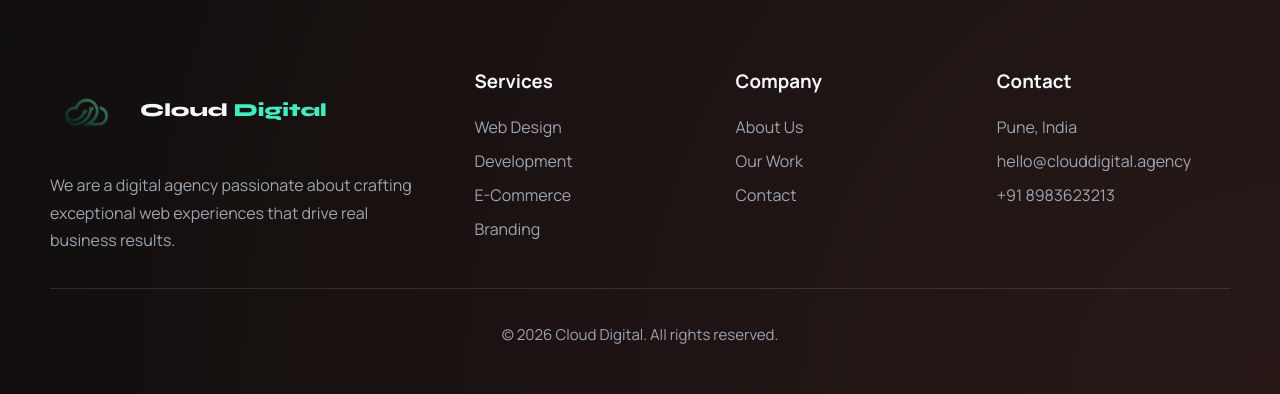
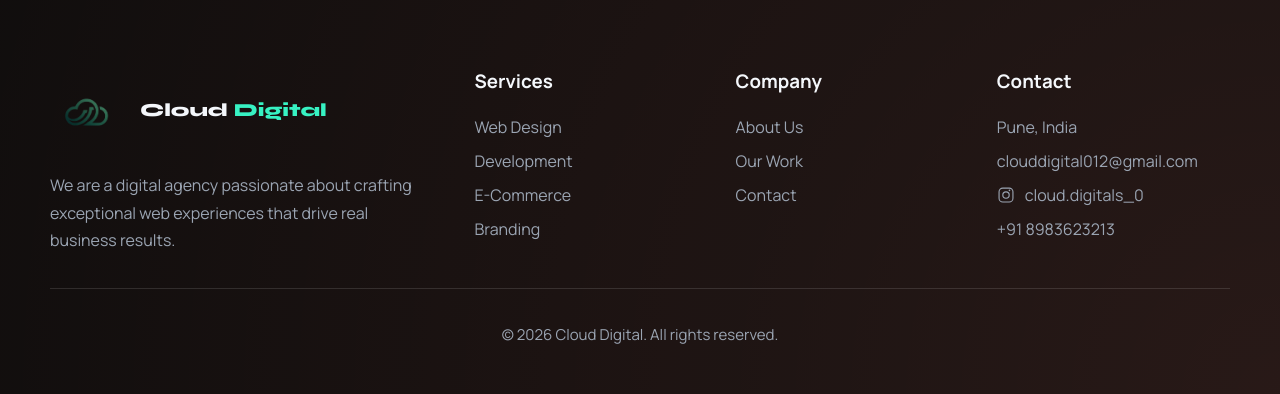
Before and after one commit to master7135/Cloud-Digital, a Flask app: page / in a window 1280 px wide. Shown: the part 5434-5828 px from the top of the page. Run offline with Flask 3, Linux system fonts and the light colour scheme.

Commit message:
Add files via upload

```diff
--- a/templates/index.html
+++ b/templates/index.html
@@ -14,6 +14,9 @@
       href="https://fonts.googleapis.com/css2?family=Manrope:wght@400;500;600;700;800&family=Syne:wght@500;700;800&display=swap"
       rel="stylesheet"
     />
+    <script>
+      document.documentElement.classList.add("js-enabled");
+    </script>
     <link rel="stylesheet" href="{{ url_for('static', filename='css/styles.css') }}" />
   </head>
   <body>
@@ -213,7 +216,16 @@
         <div class="footer-column">
           <h3>Contact</h3>
           <span>Pune, India</span>
-          <span>hello@clouddigital.agency</span>
+          <a href="mailto:clouddigital012@gmail.com">clouddigital012@gmail.com</a>
+          <a class="footer-social-link" href="https://www.instagram.com/cloud.digitals_0/" target="_blank" rel="noreferrer">
+            <svg viewBox="0 0 24 24" aria-hidden="true" focusable="false">
+              <path
+                d="M7.75 2h8.5A5.75 5.75 0 0 1 22 7.75v8.5A5.75 5.75 0 0 1 16.25 22h-8.5A5.75 5.75 0 0 1 2 16.25v-8.5A5.75 5.75 0 0 1 7.75 2Zm0 1.5A4.25 4.25 0 0 0 3.5 7.75v8.5a4.25 4.25 0 0 0 4.25 4.25h8.5a4.25 4.25 0 0 0 4.25-4.25v-8.5A4.25 4.25 0 0 0 16.25 3.5h-8.5Zm8.88 1.12a1.12 1.12 0 1 1 0 2.25 1.12 1.12 0 0 1 0-2.25ZM12 7a5 5 0 1 1 0 10 5 5 0 0 1 0-10Zm0 1.5a3.5 3.5 0 1 0 0 7 3.5 3.5 0 0 0 0-7Z"
+                fill="currentColor"
+              ></path>
+            </svg>
+            <span>cloud.digitals_0</span>
+          </a>
           <span>+91 8983623213</span>
         </div>
       </div>
```
